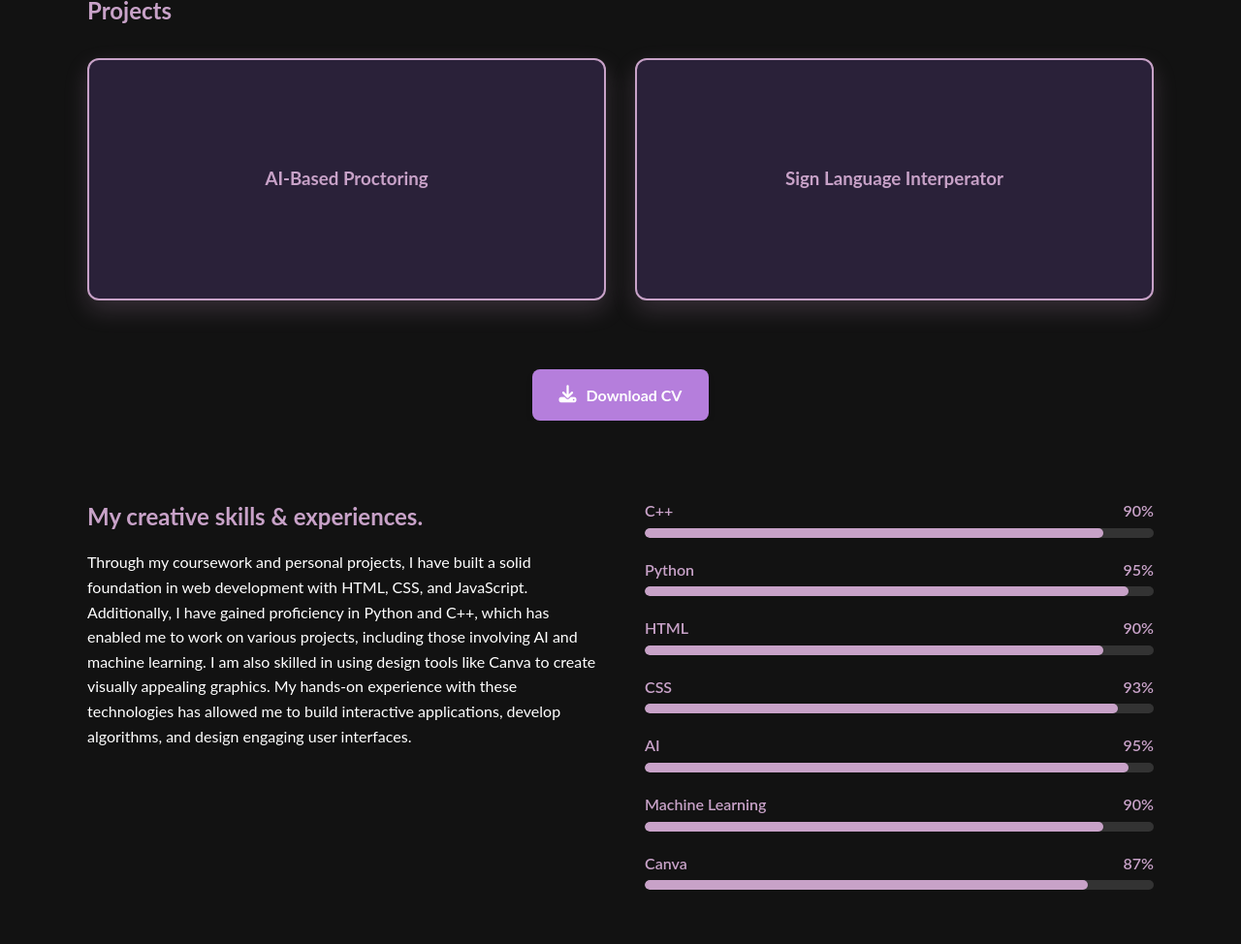
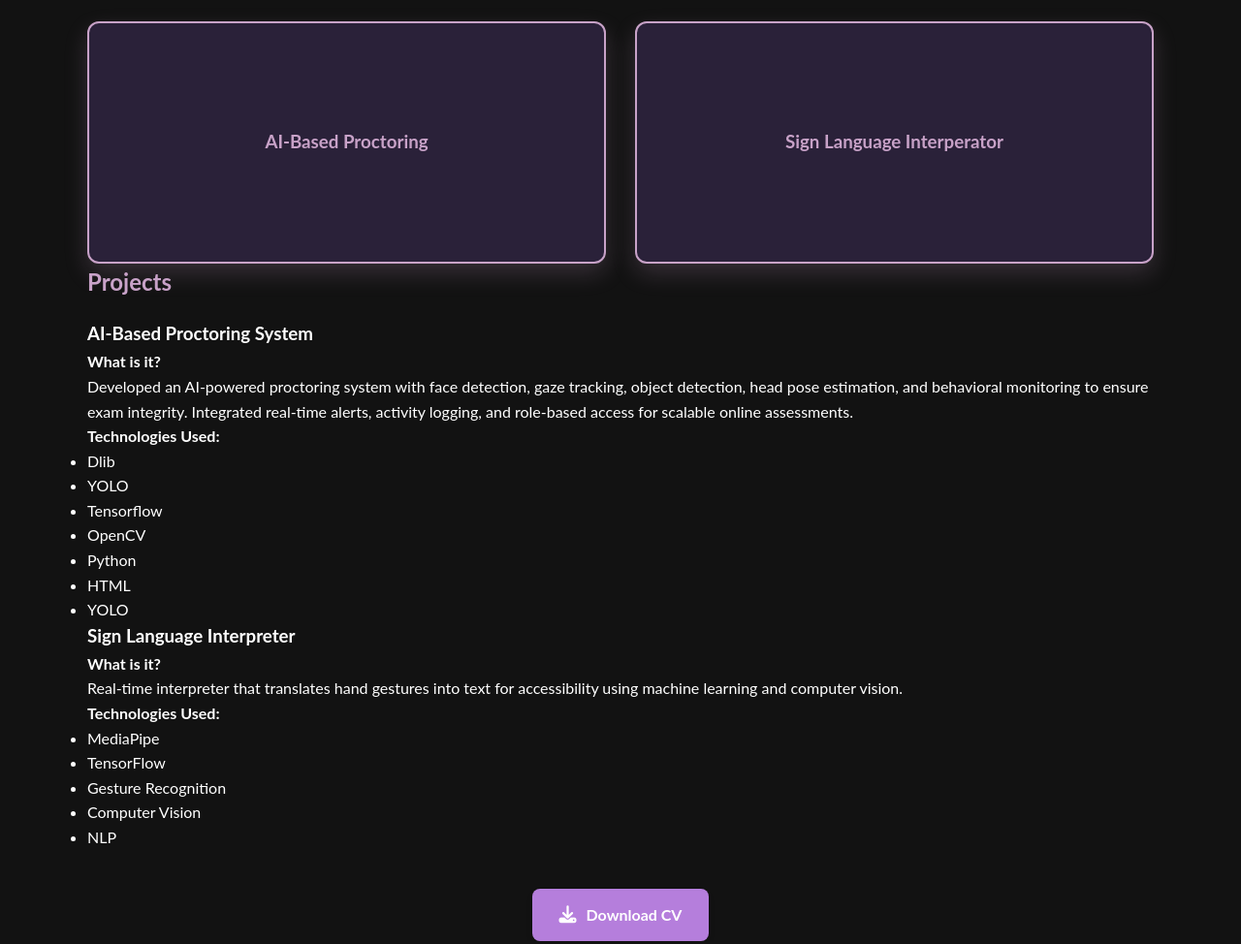
Before and after one commit to ishita845/ishita845.github.io, a website: page index.html in a window 1280 px wide. Shown: the part 955-1929 px from the top of the page at 97% size. Drawn offline with nearby package versions, Linux system fonts and the light colour scheme.

Commit message:
Update index.html

```diff
--- a/index.html
+++ b/index.html
@@ -38,17 +38,7 @@
 
 
  <header>
-    <div class="container">
-      <h1 class="logo">Portfolio</h1>
-      <nav>
-        <ul class="nav-links">
-          <li><a href="#about">About </a></li>
-          <li><a href="#projects">Projects</a></li>
-          <li><a href="#skills">Skills</a></li>
-          <li><a href="#contact">Contact</a></li>
-        </ul>
-      </nav>
-    </div>
+
   </header>
 
 <section class="about me " id="about me " data-aos="fade-up">
@@ -94,6 +84,8 @@
 
 
 
+
+
   <section class="projects" id="projects">
   <div class="container">
     <h2>Projects</h2>
@@ -105,7 +97,7 @@
             <h3>AI-Based Proctoring</h3>
           </div>
           <div class="card-back">
-            <p>A system that interprets sign language gestures in real-time using computer vision and machine learning, aiming to enhance communication accessibility for the hearing-impaired community.</p>
+            <p>A scalable AI solution for monitoring online exams. It uses face count, head pose, and blink detection to identify suspicious behavior in real time.</p>
           </div>
         </div>
       </div>
@@ -117,22 +109,62 @@
             <h3>Sign Language Interperator</h3>
           </div>
           <div class="card-back">
-            <p>Developed an AI-powered proctoring system using Dlib, YOLO, and computer vision for exam monitoring.</p>
+            <p>A real-time interpreter that converts sign language hand gestures into readable text using computer vision and machine learning. It enhances accessibility for hearing-impaired users and promotes inclusive communication.y</p>
           </div>
         </div>
       </div>
 
+
       <!-- Add more cards here if needed -->
     </div>
   </div>
+<section class="projects-section" id="projects" data-aos="fade-up">
+  <div class="container">
+    <h2 class="section-title">Projects</h2>
+
+    <!-- Project 1 -->
+    <div class="project-card">
+      <h3>AI-Based Proctoring System</h3>
+      <p><strong>What is it?</strong><br>
+     Developed an AI-powered proctoring system with face detection, gaze tracking, object detection, head pose estimation, and behavioral monitoring to ensure exam integrity. Integrated real-time alerts, activity logging, and role-based access for scalable online assessments.</p>
+      <p><strong>Technologies Used:</strong></p>
+      <ul class="project-tags">
+        <li>Dlib</li>
+        <li>YOLO</li>
+        <li>Tensorflow</li>
+        <li>OpenCV</li>
+        <li>Python</li>
+        <li>HTML</li>
+        <li>YOLO</li>
+      </ul>
+    </div>
+
+    <!-- Project 2 -->
+    <div class="project-card">
+      <h3>Sign Language Interpreter</h3>
+      <p><strong>What is it?</strong><br>
+      Real-time interpreter that translates hand gestures into text for accessibility using machine learning and computer vision.</p>
+      <p><strong>Technologies Used:</strong></p>
+      <ul class="project-tags">
+        <li>MediaPipe</li>
+        <li>TensorFlow</li>
+        <li>Gesture Recognition</li>
+        <li>Computer Vision</li>
+        <li>NLP</li>
+      </ul>
+    </div>
+
+  </div>
 </section>
+
+
 
 <!-- Add this in your HTML <head> -->
   <!-- Add this to your HTML <head> -->
 <link rel="stylesheet" href="https://cdnjs.cloudflare.com/ajax/libs/font-awesome/6.5.0/css/all.min.css">
 
 <div class="cv-download-section">
-  <a href="assets/YourName-CV.pdf" download class="lavender-cv-button">
+  <a href="assets/Ishita_cv.pdf" download class="lavender-cv-button">
     <i class="fas fa-download"></i> Download CV
   </a>
 </div>
@@ -185,7 +217,7 @@
 
 
 
-  <section class="skills" id="skills">
+  <section class="hobbies" id="hobbies">
     <div class="container">
       <h2>Skills</h2>
       <ul>
@@ -199,6 +231,7 @@
     </div>
   </section>
 
+
   <section class="contact" id="contact">
     <div class="container">
       <h2>Contact Me</h2>
@@ -206,6 +239,7 @@
       <p>Phone: 9319540405</p>
     </div>
   </section>
+
 
   <footer>
     <div class="container">
```
